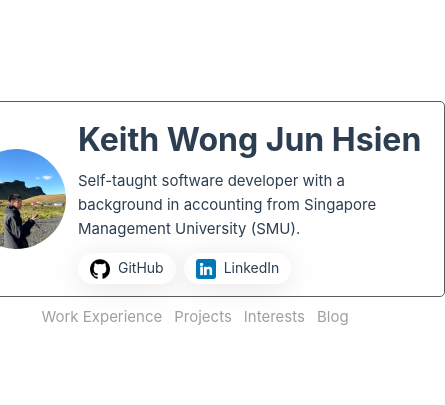
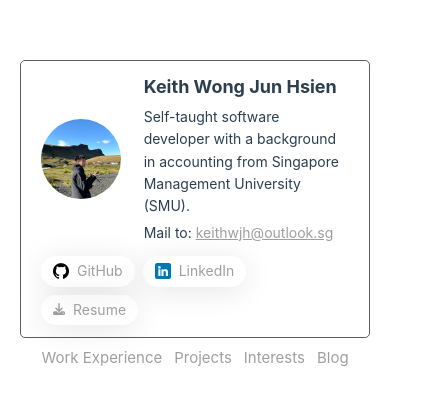
Before and after one commit to keithwongg/profile, a Vue app: page / in a window 390 px wide. Shown: the part 207-612 px from the top of the page, 445 px wide, since content can reach past the window. Built offline with nearby package versions, Linux system fonts and the light colour scheme.

Commit message:
Add result and style for mobile

```diff
--- a/src/assets/main.css
+++ b/src/assets/main.css
@@ -5,6 +5,10 @@
   --default-txt: #9f9f9f;
   --default-tag: #5c5c5c;
   --default-highlight: #CC9900;
+}
+
+body {
+  overflow: hidden;
 }
 
 #app {
@@ -43,13 +47,7 @@ a:hover {
   justify-content: center;
 }
 
-@media (hover: hover) {
-  a:hover {
-    background-color: hsla(160, 100%, 37%, 0.2);
-  }
-}
-
-@media (min-width: 1024px) {
+/* @media (min-width: 1024px) {
   body {
     display: flex;
     place-items: center;
@@ -60,4 +58,4 @@ a:hover {
     grid-template-columns: 1fr 1fr;
     padding: 0 2rem;
   }
-}
+} */
--- a/src/components/ProfileCard.vue
+++ b/src/components/ProfileCard.vue
@@ -1,4 +1,5 @@
 <script setup>
+import faDownload from './icon/faDownload.vue';
 </script>
 
 <template>
@@ -10,16 +11,24 @@
             <h1>Keith Wong Jun Hsien</h1>
             <span>Self-taught software developer with a background in accounting from Singapore Management University
                 (SMU).</span>
+            <span>Mail to: <a class="underline" href="mailto:keithwjh@outlook.sg">keithwjh@outlook.sg </a></span>
         </div>
         <div class="social-links div3">
-            <div class="tag">
+            <a class="tag" href="https://github.com/keithwongg" target="_blank" draggable="false">
                 <img alt="github" src="/public/github.png" draggable="false" />
                 <span>GitHub</span>
-            </div>
-            <div class="tag">
+            </a>
+            <a class="tag" href="https://www.linkedin.com/in/keith-wong-jun-hsien-3a6103158/" target="_blank"
+                draggable="false">
                 <img alt="linkedin" src="/public/linkedIn.png" draggable="false" />
                 <span>LinkedIn</span>
-            </div>
+            </a>
+            <a class="tag" href="/public/KEITH_WONG_JUN_HSIEN_Resume.pdf" target="_blank" draggable="false">
+                <i draggable="false">
+                    <faDownload class="icon" />
+                </i>
+                <span>Resume</span>
+            </a>
         </div>
     </div>
 </template>
@@ -87,11 +96,7 @@ h1 {
 }
 
 .tag {
-    /* border: 1px red solid; */
-    /* border-radius: 15px;
-    background-color: var(--default-tag); */
     padding: 4px 12px;
-    /* From https://css.glass */
     /* From https://css.glass */
     background: rgba(255, 255, 255, 0.09);
     border-radius: 16px;
@@ -104,10 +109,92 @@ h1 {
     gap: 8px;
     place-items: center;
     justify-content: center;
+    cursor: pointer;
+}
+
+.tag:hover {
+    color: var(--default-highlight);
+    /* From https://css.glass */
+    background: rgba(204, 153, 0, 0.31);
+    box-shadow: 0 4px 30px rgba(0, 0, 0, 0.1);
+    backdrop-filter: blur(4.8px);
+    -webkit-backdrop-filter: blur(4.8px);
 }
 
 .tag>img {
-    height: 20px;
-    width: 20px;
+    height: 16px;
+    width: 16px;
+}
+
+.icon {
+    height: 12px;
+    width: 12px;
+}
+
+.underline {
+    text-decoration: underline;
+}
+
+@media (max-width: 600px) {
+
+    h1 {
+        font-size: 18px;
+        font-weight: bold;
+    }
+
+    .name-container>span {
+        font-size: 14px;
+    }
+
+    .avatar-container {
+        height: 80px;
+        width: 80px;
+    }
+
+    .profile-card-container {
+        height: fit-content;
+        width: 350px;
+    }
+
+    .profile-card-container>span {
+        text-wrap: wrap;
+        word-break: break-all;
+    }
+
+    .parent {
+        display: grid;
+        grid-template-columns: 1fr 2fr;
+        grid-template-rows: 2fr auto;
+        grid-column-gap: 0px;
+        grid-row-gap: 0px;
+    }
+
+    .div1 {
+        grid-area: 1 / 1 / 2 / 2;
+    }
+
+    .div2 {
+        grid-area: 1 / 2 / 2 / 3;
+    }
+
+    .div3 {
+        grid-area: 2 / 1 / 3 / 3;
+    }
+
+    .tag>img {
+        height: 16px;
+        width: 16px;
+    }
+
+    .icon {
+        height: 12px;
+        width: 12px;
+    }
+
+    .social-links {
+        flex-wrap: wrap;
+        margin-top: 12px;
+    }
+
 }
 </style>
--- /dev/null
+++ b/src/components/icon/faDownload.vue
@@ -0,0 +1,6 @@
+<template>
+    <svg xmlns="http://www.w3.org/2000/svg" viewBox="0 0 512 512">
+        <path fill="#9f9f9f"
+            d="M288 32c0-17.7-14.3-32-32-32s-32 14.3-32 32l0 242.7-73.4-73.4c-12.5-12.5-32.8-12.5-45.3 0s-12.5 32.8 0 45.3l128 128c12.5 12.5 32.8 12.5 45.3 0l128-128c12.5-12.5 12.5-32.8 0-45.3s-32.8-12.5-45.3 0L288 274.7 288 32zM64 352c-35.3 0-64 28.7-64 64l0 32c0 35.3 28.7 64 64 64l384 0c35.3 0 64-28.7 64-64l0-32c0-35.3-28.7-64-64-64l-101.5 0-45.3 45.3c-25 25-65.5 25-90.5 0L165.5 352 64 352zm368 56a24 24 0 1 1 0 48 24 24 0 1 1 0-48z" />
+    </svg>
+</template>
```
Also changed, not shown: src/components/NavBar.vue (+0 -11 lines), src/assets/download-solid.svg (added), 1 other file (tests, documents, lock files or other folders).
